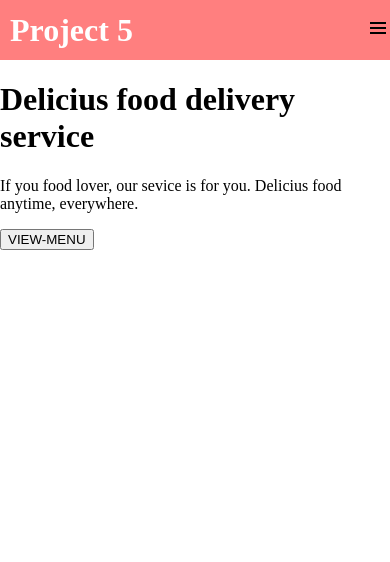
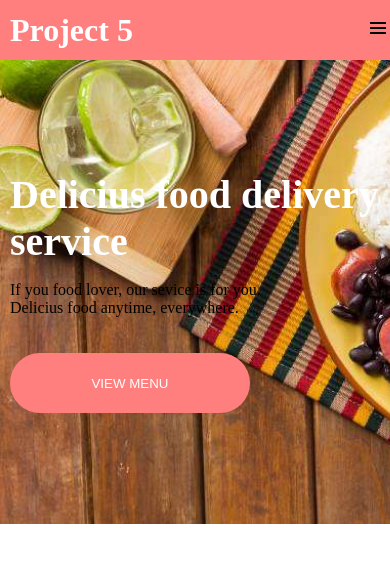
Before and after one commit to progDebug/ecommerce, a React (Create React App) app: page / in a window 390 px wide. Shown: the top 562 px of the page. Built offline with nearby package versions, Linux system fonts and the light colour scheme.

Commit message:
added jumbotron  responsiveness

```diff
--- a/src/components/header/index.css
+++ b/src/components/header/index.css
@@ -11,7 +11,7 @@ header{
     flex-direction: row;
     align-items: center;
     justify-content: space-between;
-    margin-left: 10px;
+    margin-left: 100px;
     height: 100%;
 }
 .left .title h1{
--- /dev/null
+++ b/src/components/jumbotron/index.css
@@ -0,0 +1,47 @@
+.container-jumbotron{
+    width: 100vw;
+    height: 80vh;
+    background-image: url("../../../public/images/dish-jumbotron.jpeg");
+    background-repeat: no-repeat;
+    background-size: cover;
+    align-items: center;
+    display: flex;
+}
+.container-jumbotron .paragraph{
+    margin-left: 100px;
+}
+.container-jumbotron .paragraph h1{
+    margin: 0;
+    color: white;
+    font-weight: bold;
+    font-size: 45pt;
+    width: 440px;
+}
+.container-jumbotron .paragraph p{
+    width: 300px;
+}
+.container-jumbotron .paragraph .view-menu{
+    background-color: #FF7F7F;
+    border: 0;
+    border-radius:70px;
+    width: 240px;
+    height: 60px;
+    color: white;
+    margin-top: 20px;
+}
+@media (max-width:600px){
+    .container-jumbotron .paragraph{
+        margin-left: 10px;
+    }
+    .container-jumbotron .paragraph h1{
+        color: white;
+        font-size: 30pt;
+        width: 100%;
+    }
+    .container-jumbotron .paragraph {
+       width: 100%;
+    }
+    .container-jumbotron{
+        height: 55vh;
+    }
+}
--- a/src/components/jumbotron/index.js
+++ b/src/components/jumbotron/index.js
@@ -1,4 +1,5 @@
 import React from "react";
+import "./index.css";
 
 export default function Jumbotron() {
     return(
@@ -8,7 +9,7 @@ export default function Jumbotron() {
                     <h1>Delicius food delivery service</h1>
                     <p>If you food lover, our sevice is for you. Delicius food anytime, everywhere.</p>
                     <button className="view-menu">
-                        VIEW-MENU
+                        VIEW MENU
                     </button>
                 </div>
             </div>
```
